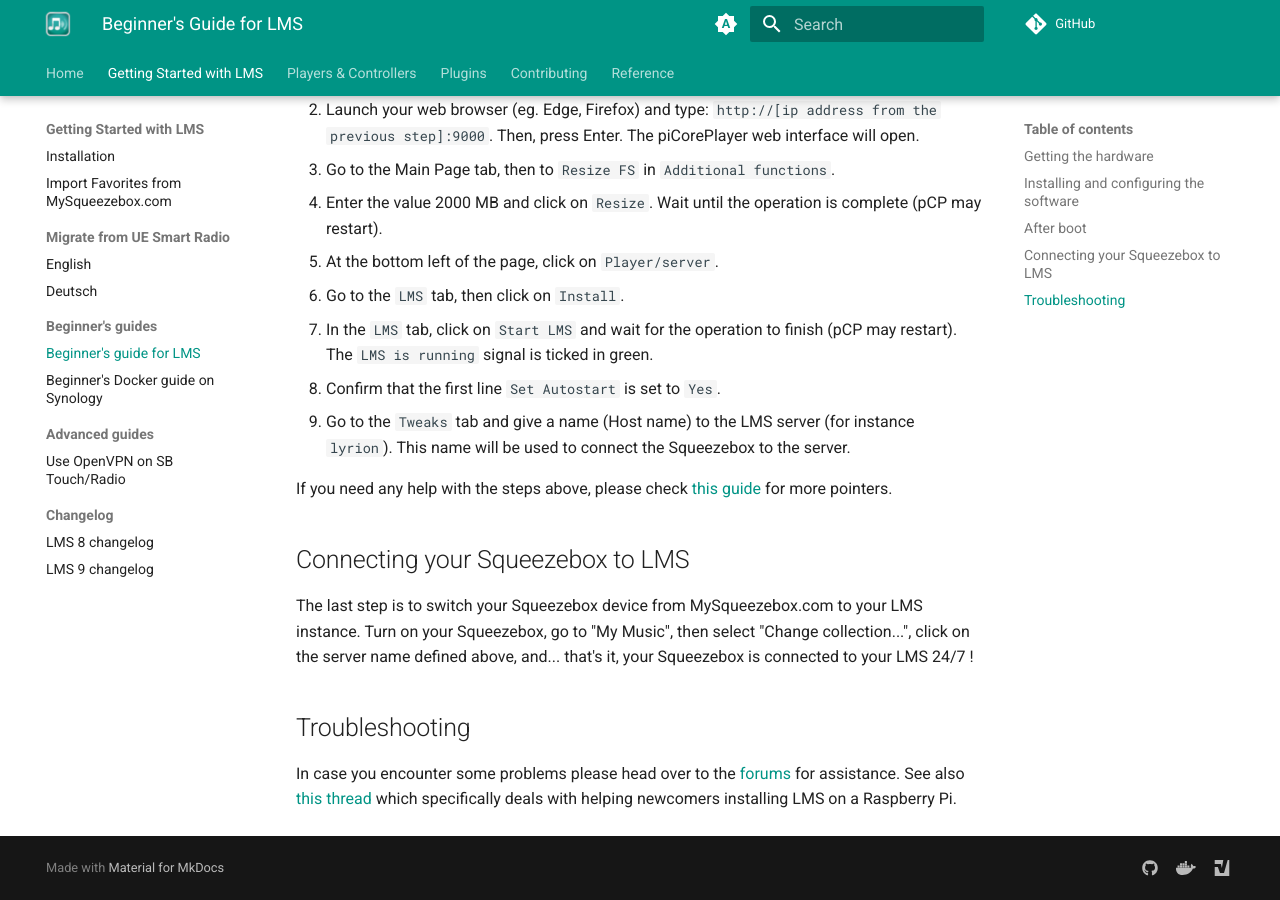
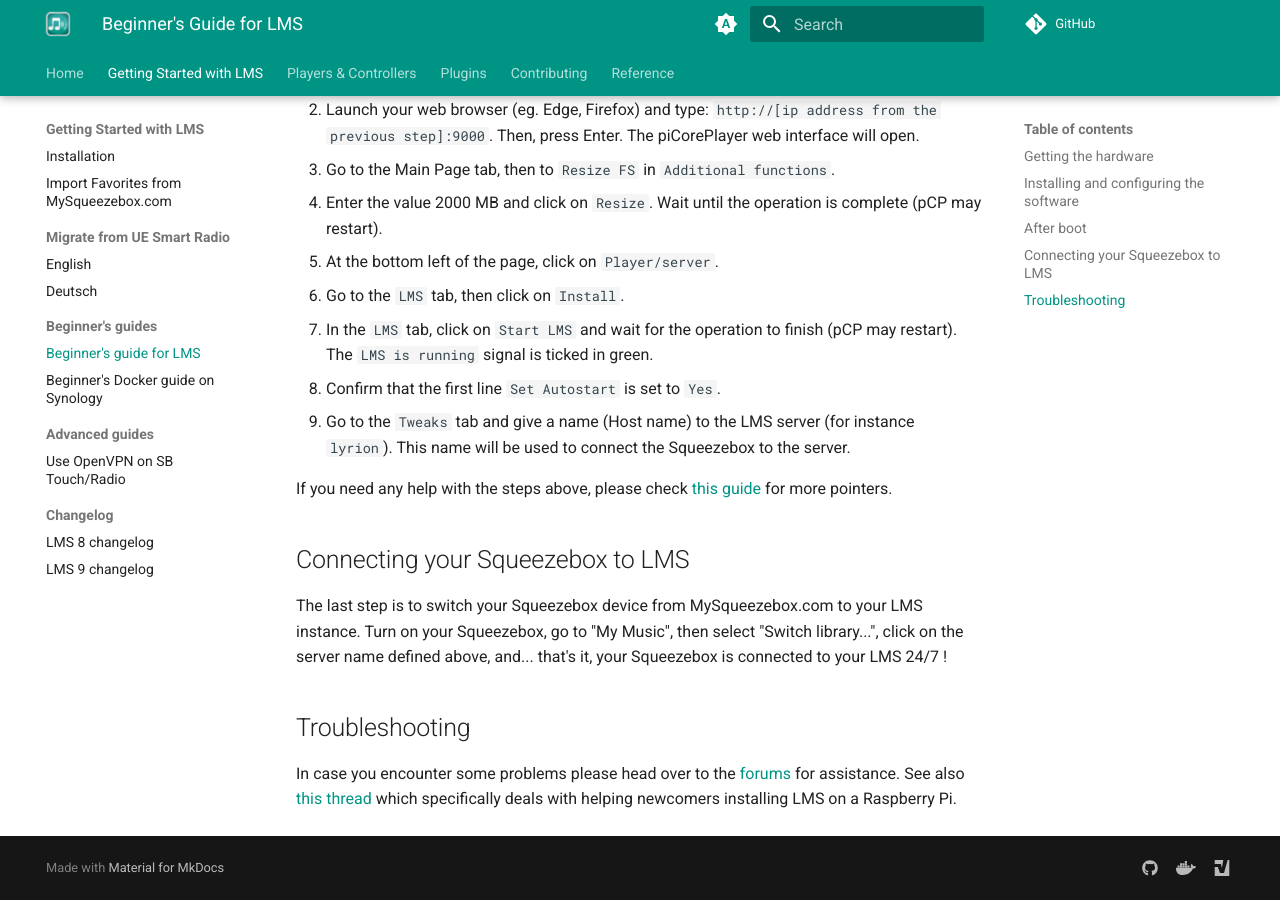
Before and after one commit to LMS-Community/lms-community.github.io, an MkDocs documentation site: the page built from docs/getting-started/beginners-guide-raspberry-pi.md, in a window 1280 px wide and 900 px high, scrolled down 1961 px. Built offline with MkDocs 1.6.1 and Material for MkDocs 9.7.7, drawn with Linux system fonts in a browser that asks for light colours; plug-ins that fetch from the network failed and are left out; comment, search, counter and statistics services are not loaded.

Commit message:
Correction in LMS beginners guide to switch library

```diff
--- a/docs/getting-started/beginners-guide-raspberry-pi.md
+++ b/docs/getting-started/beginners-guide-raspberry-pi.md
@@ -55,7 +55,7 @@
 
 ## Connecting your Squeezebox to LMS
 
-The last step is to switch your Squeezebox device from MySqueezebox.com to your LMS instance. Turn on your Squeezebox, go to "My Music", then select "Change collection...", click on the server name defined above, and... that's it, your Squeezebox is connected to your LMS 24/7 !
+The last step is to switch your Squeezebox device from MySqueezebox.com to your LMS instance. Turn on your Squeezebox, go to "My Music", then select "Switch library...", click on the server name defined above, and... that's it, your Squeezebox is connected to your LMS 24/7 !
 
 ## Troubleshooting
 
```
